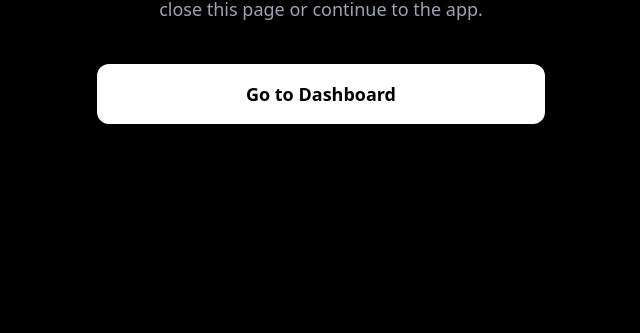
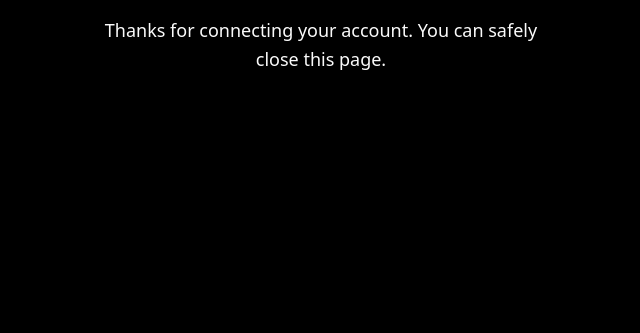
Before and after one commit to eklingen628/luio-worker-1, a website: page public/login-success.html in a window 1280 px wide. Shown: the part 467-800 px from the top of the page, without its empty margins (319-959 px from the left). Drawn offline with nearby package versions, Linux system fonts and the light colour scheme.

Commit message:
changed login-success routing, text

```diff
--- a/public/login-success.html
+++ b/public/login-success.html
@@ -31,17 +31,17 @@
       </h1>
 
       <!-- Friendly copy -->
-      <p class="text-gray-400 text-lg leading-relaxed">
-        Thanks for connecting your account. You can safely close this page or continue to the app.
+      <p class="text-neutral-50 text-lg leading-relaxed">
+        Thanks for connecting your account. You can safely close this page.
       </p>
 
       <!-- Continue button -->
-      <a
+      <!-- <a
         href="/"
         class="inline-block w-full bg-white text-black font-semibold text-lg py-4 rounded-xl shadow-xl hover:bg-gray-50 transition transform hover:scale-[1.02] active:scale-[0.98] focus:ring-4 focus:ring-white/20 focus:outline-none"
       >
         Go to Dashboard
-      </a>
+      </a> -->
 
       <!-- Optional helper for single-page apps -->
       <script>
--- a/src/index.ts
+++ b/src/index.ts
@@ -319,10 +319,10 @@ export default {
 
 
 
+			let success = new URL("https://lutestworker.klingene.workers.dev/login-success")
 
 
-
-			return env.ASSETS.fetch("login-success.html");
+			return env.ASSETS.fetch(success);
 
 			// return new Response("Token found", { status: 302 });
 
```
